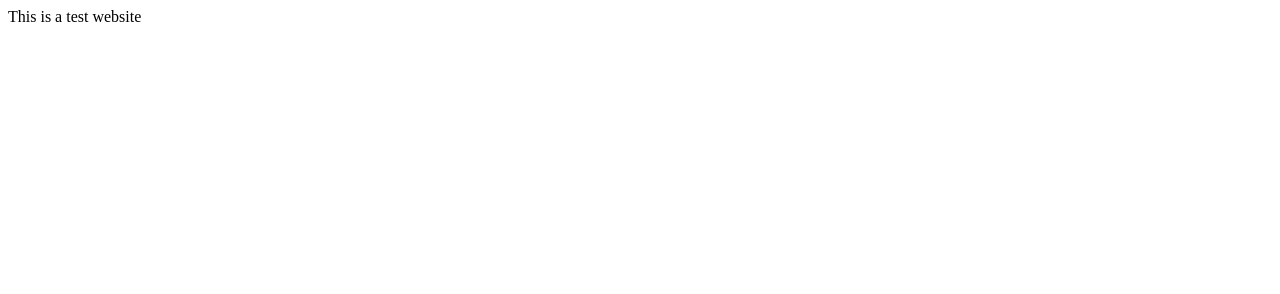
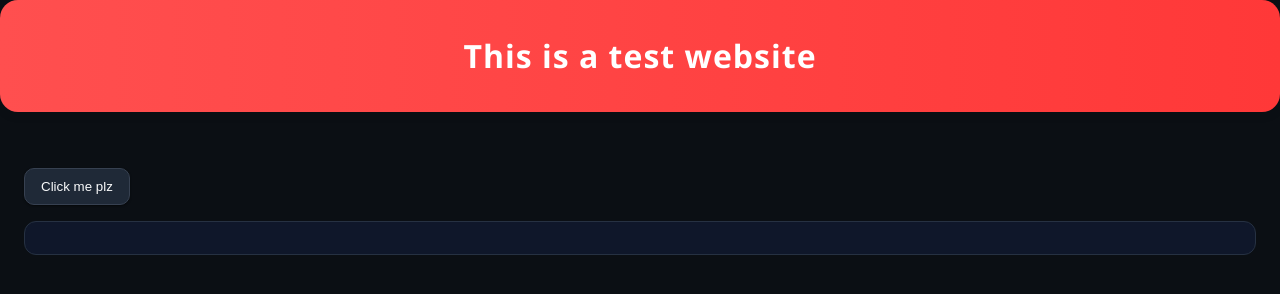
Before and after one commit to luukdewijn/odas-website, a plain HTML site: page index.html in a window 1280 px wide. Drawn offline with Linux system fonts and the light colour scheme.

Commit message:
Enhance index.html with CSS link and interactive elements

```diff
--- /dev/null
+++ b/general.css
@@ -0,0 +1,86 @@
+header {
+  background: linear-gradient(90deg, #ff4f4f 0%, #ff3838 100%);
+  color: #fff;
+  padding: 32px 0;
+  margin: 0 0 32px 0;
+  text-align: center;
+  font-size: 32px;
+  font-family: 'Segoe UI', 'Arial', sans-serif;
+  font-weight: 600;
+  letter-spacing: 1px;
+  box-shadow: 0 2px 12px rgba(0,0,0,0.08);
+  border-radius: 18px;
+}
+/* Dark mode base */
+:root {
+  color-scheme: dark;
+  --bg: #0b0f14;
+  --text: #e5e7eb;
+  --muted-text: #9ca3af;
+  --surface: #0f172a;
+  --surface-2: #111827;
+  --border: #263142;
+  --accent: #ff4f4f;
+  --shadow: rgba(0, 0, 0, 0.5);
+}
+
+html, body {
+  height: 100%;
+}
+
+body {
+  margin: 0;
+  background: var(--bg);
+  color: var(--text);
+  font-family: 'Segoe UI', 'Arial', sans-serif;
+  line-height: 1.5;
+  -webkit-font-smoothing: antialiased;
+  -moz-osx-font-smoothing: grayscale;
+}
+
+main {
+  padding: 24px;
+}
+
+/* Elements */
+button {
+  background-color: #1f2937;
+  color: #f9fafb;
+  border: 1px solid #374151;
+  padding: 10px 16px;
+  border-radius: 10px;
+  box-shadow: 0 1px 2px var(--shadow);
+  cursor: pointer;
+  transition: background-color 0.2s ease, border-color 0.2s ease, transform 0.02s ease-in-out;
+}
+button:hover {
+  background-color: #273244;
+  border-color: #465064;
+}
+button:active {
+  transform: translateY(1px);
+}
+button:focus-visible {
+  outline: 2px solid var(--accent);
+  outline-offset: 2px;
+}
+
+/* Content area generated by JS */
+.js-button-html {
+  margin-top: 16px;
+  background-color: var(--surface);
+  border: 1px solid var(--border);
+  padding: 16px;
+  border-radius: 12px;
+  color: var(--text);
+}
+
+/* Subtle tweaks for dark mode */
+hr {
+  border: 0;
+  border-top: 1px solid var(--border);
+}
+
+::selection {
+  background: rgba(255, 79, 79, 0.28);
+}
--- a/index.html
+++ b/index.html
@@ -2,10 +2,16 @@
 <html>
   <head>
     <title>Webdev test</title>
+    <link rel="stylesheet" href="general.css">
   </head>
   <body>
     <header>
       This is a test website
     </header>
+    <main>
+      <button>Click me plz</button>
+      <div class="js-button-html"></div>
+    </main>
+    <script src="index.js" type="module"></script>
   </body>
 </html>
--- /dev/null
+++ b/index.js
@@ -0,0 +1,3 @@
+document.querySelector("button").addEventListener("click", () => {
+  document.querySelector(".js-button-html").innerHTML = "Hello World";
+});
```
